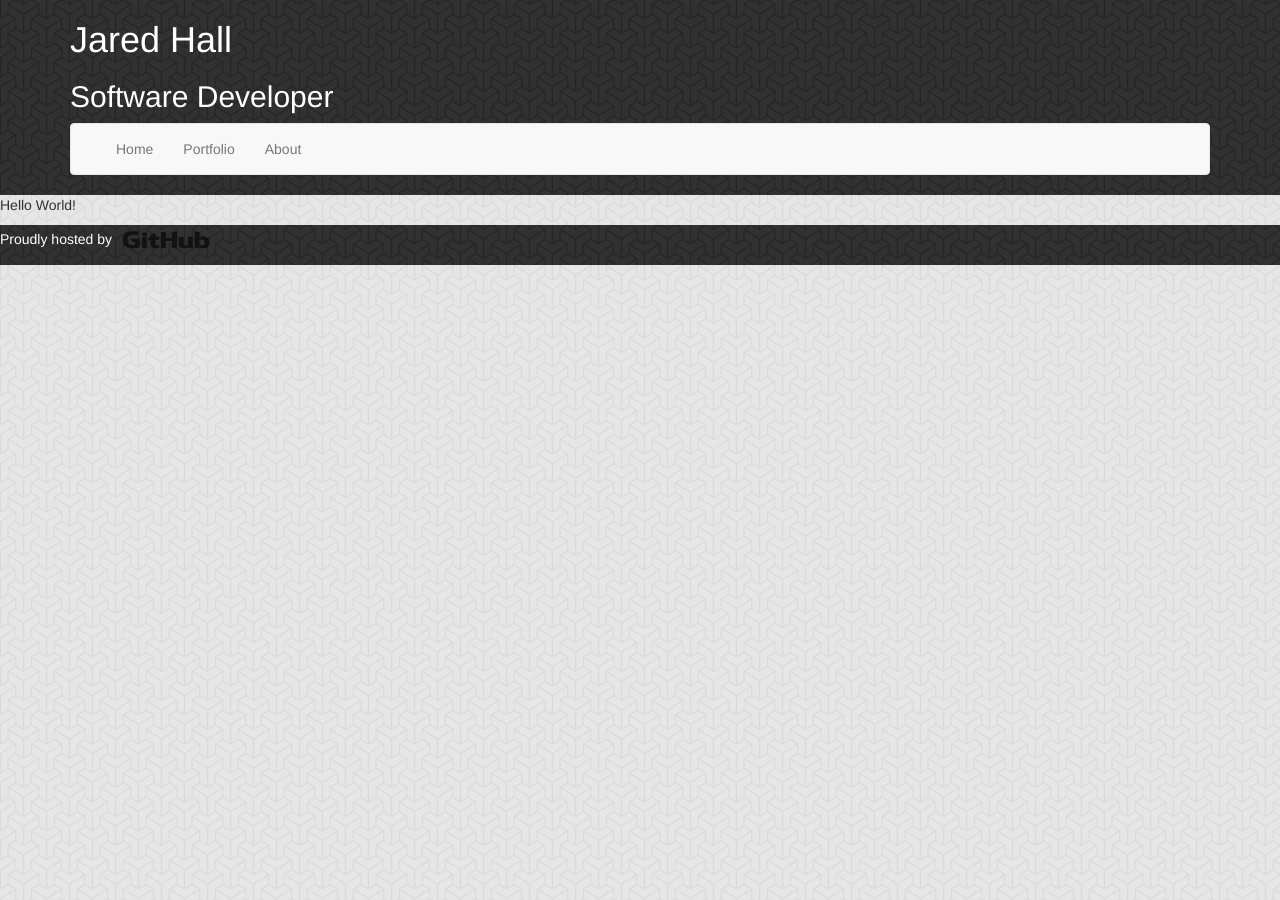
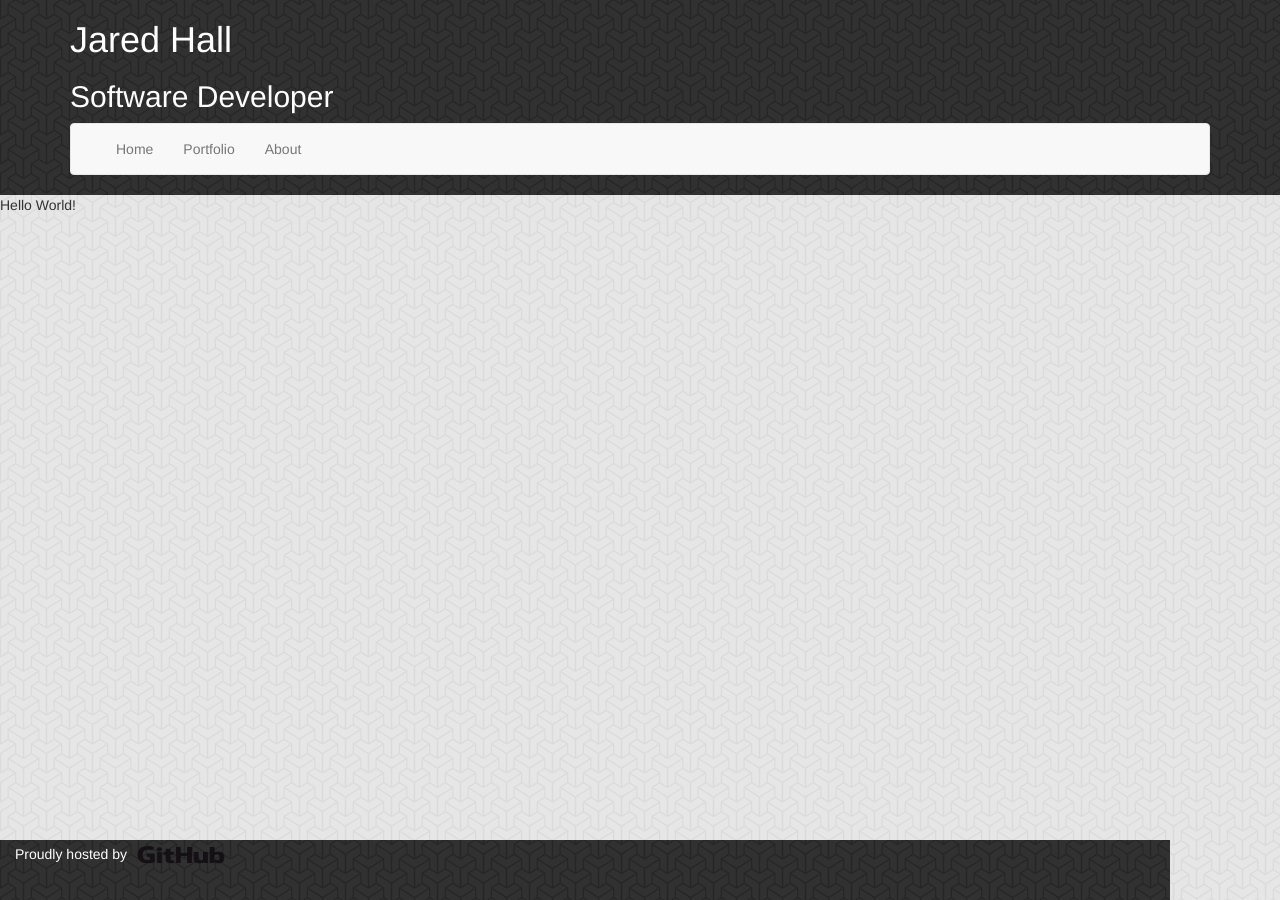
Before and after one commit to jaredhall05/jaredhall05.github.com, a Jekyll site: the page built from index.html, in a window 1280 px wide. Built offline with Jekyll 4.4.1, drawn with Linux system fonts in a browser that asks for light colours; nearby versions of some CDN libraries.

Commit message:
add sticky footer

```diff
--- a/_includes/footer.html
+++ b/_includes/footer.html
@@ -1,5 +1,5 @@
-<footer>
-    <p>
+<footer class="container">
+    <p class="right">
         Proudly hosted by
         <a href="https://github.com">
             <img src="/img/GitHub_Logo.png" width="100" height="30" alt="GitHub • Social coding">
--- a/css/main.css
+++ b/css/main.css
@@ -5,9 +5,16 @@
     box-sizing: border-box;
 }
 
+html {
+    position: relative;
+    min-height: 100%;
+}
+
 body {
     background-image: url('../img/light_bg.png');
     margin: 0;
+    /* Margin bottom by footer height */
+    margin-bottom: 60px;
     padding: 0;
 }
 
@@ -16,3 +23,11 @@ header, footer {
     color: white;
     overflow: hidden;
 }
+
+footer {
+    position: absolute;
+    bottom: 0;
+    width: 100%;
+    /* Set the fixed height of the footer here */
+    height: 60px;
+}
```
